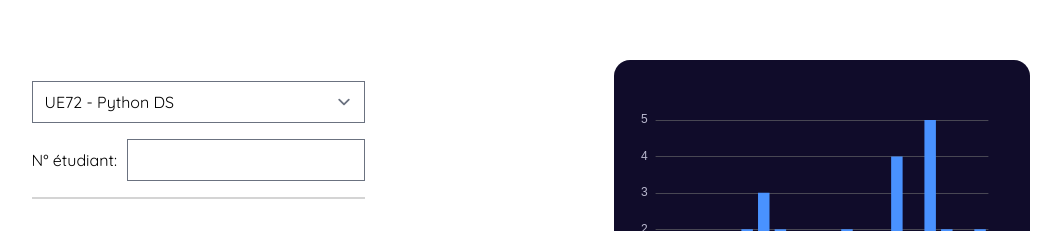
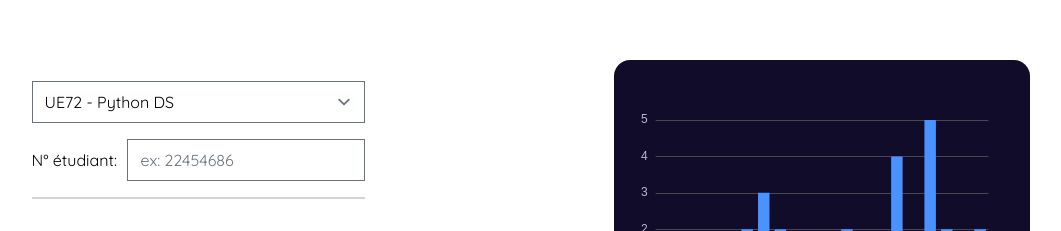
Before and after one commit to Guillaume-prog/marks-parser, a Vue app in the folder frontend/: page / in a window 1280 px wide. Shown: the part 184-415 px from the top of the page, without its empty margins (130-1191 px from the left). Built offline with nearby package versions, Linux system fonts and the light colour scheme.

Commit message:
Added marks

```diff
--- a/frontend/src/App.vue
+++ b/frontend/src/App.vue
@@ -7,6 +7,10 @@
         <option value="UE71-EPS">UE71 - Sport</option>
         <option value="UE72-Python_DS">UE72 - Python DS</option>
         <option value="UE72-Python_TP">UE72 - Python TP</option>
+        <option value="UE72-Optimisation_AC">
+          UE72 - Optimisation Avec Contraintes
+        </option>
+        <option value="UE72-Optimisation_TP">UE72 - Optimisation TP</option>
         <option value="UE73-Modelisation">UE73 - Modélisation</option>
         <option value="UE73-Analyse_DS">UE73 - Analyse de robots DS</option>
         <option value="UE73-Analyse_TP">UE73 - Analyse de robots TP</option>
@@ -17,7 +21,13 @@
       </select>
       <div class="flex items-center gap-2">
         <p class="w-32">N° étudiant:</p>
-        <input type="text" class="w-full" @blur="" v-model="user_id" />
+        <input
+          type="number"
+          class="w-full"
+          @blur=""
+          v-model="user_id"
+          placeholder="ex: 22454686"
+        />
       </div>
 
       <hr class="border border-neutral-300" />
```
